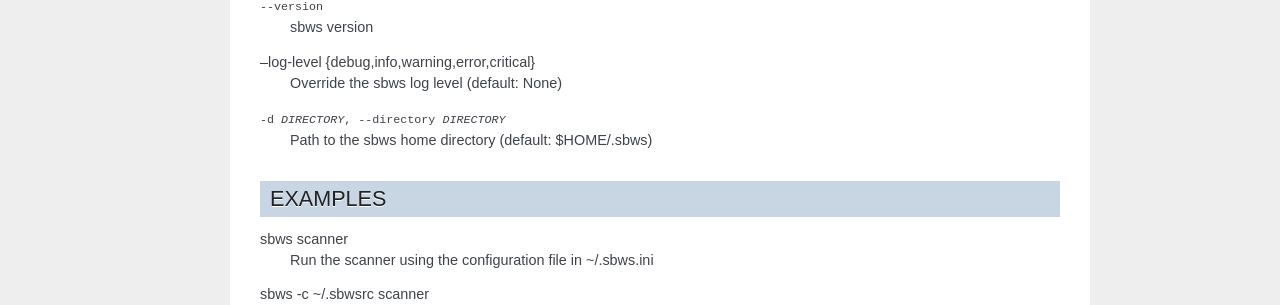
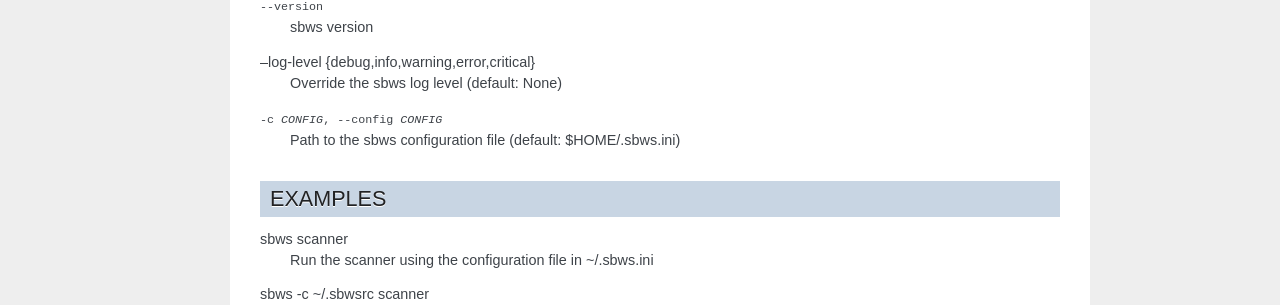
Before and after one commit to torproject/sbws, a Sphinx documentation site: the page built from docs/source/man_sbws.rst, in a window 1280 px wide. Shown: the part 632-937 px from the top of the page. Built offline with Sphinx 7.4.7, drawn with Linux system fonts in a browser that asks for light colours; formulas are drawn with MathJax 3.

Commit message:
Replace forgotten dir arg by config

```diff
--- a/docs/source/man_sbws.rst
+++ b/docs/source/man_sbws.rst
@@ -36,8 +36,8 @@ Optional arguments
 --log-level {debug,info,warning,error,critical}
    Override the sbws log level (default: None)
 
--d DIRECTORY, --directory DIRECTORY
-   Path to the sbws home directory (default: $HOME/.sbws)
+-c CONFIG, --config CONFIG
+   Path to the sbws configuration file (default: $HOME/.sbws.ini)
 
 EXAMPLES
 --------
```
